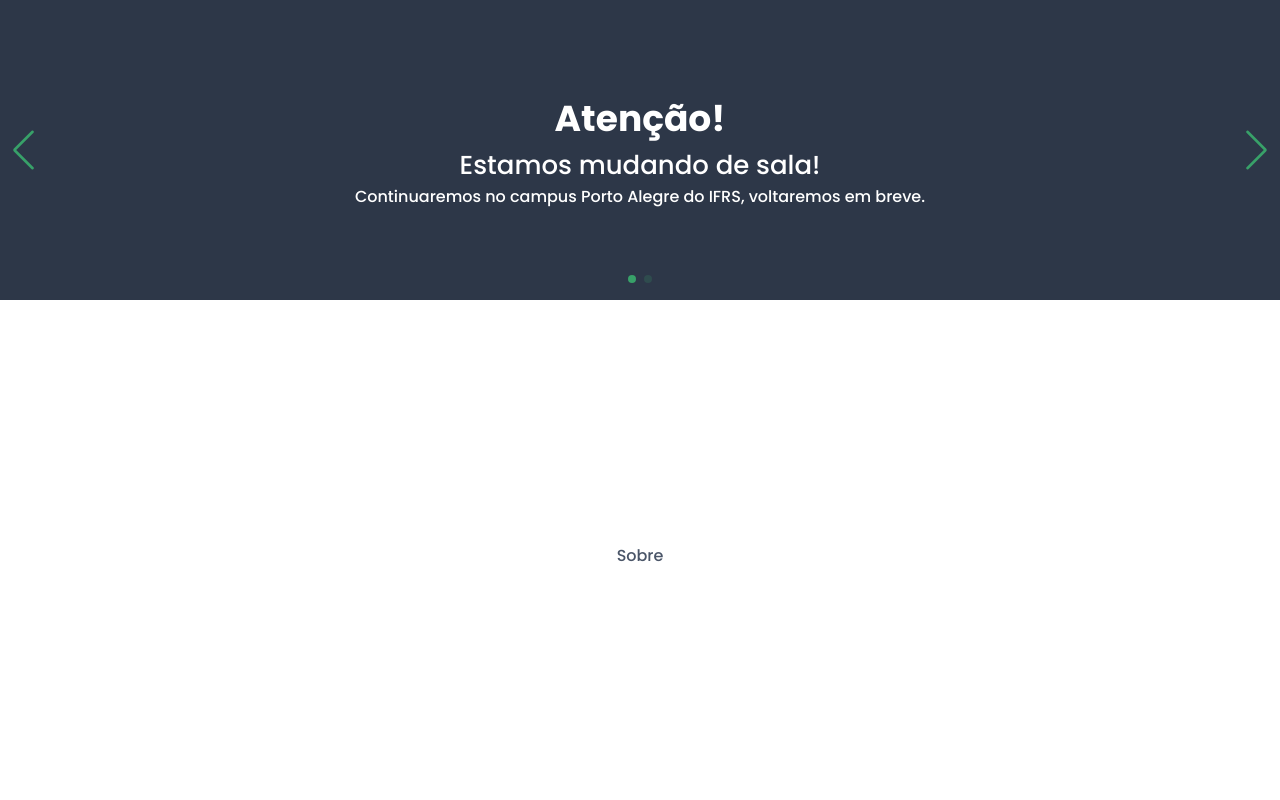
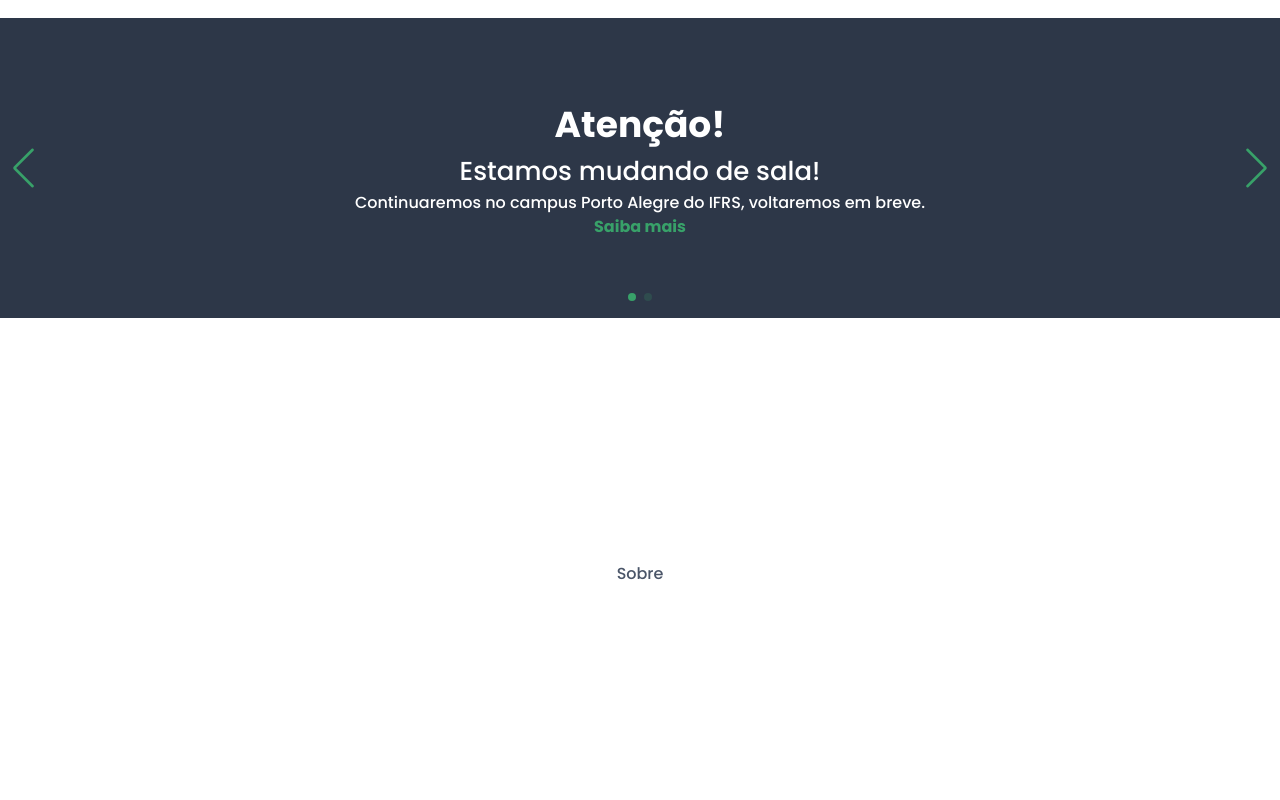
Before and after one commit to lmarcosss/poalab, a Next.js app: page / in a window 1280 px wide. Shown: the top 800 px of the page. Built offline with nearby package versions, Linux system fonts and the light colour scheme.

Commit message:
adjust banner and swiper

```diff
--- a/src/components/Banner/index.tsx
+++ b/src/components/Banner/index.tsx
@@ -1,12 +1,14 @@
-import { Flex, Text } from '@chakra-ui/react';
+import { Flex, Text, Link as ChakraLink } from '@chakra-ui/react';
+import Link from 'next/link';
 
 interface Props {
   title: string;
   subtitle: string;
   heading: string;
+  slug: string;
 }
 
-export function Banner({ title, subtitle, heading }: Props) {
+export function Banner({ title, subtitle, heading, slug }: Props) {
   return (
     <Flex
       w="100%"
@@ -25,6 +27,11 @@ export function Banner({ title, subtitle, heading }: Props) {
         <Text align="center" px="12" fontSize={['12', '14', '16']} fontWeight="400" color="white">
           {heading}
         </Text>
+        <Link href={`/posts/${slug}`} passHref>
+          <ChakraLink px="12" color="green.500" fontSize={['14', '16']} fontWeight="700">
+            Saiba mais
+          </ChakraLink>
+        </Link>
       </Flex>
     </Flex>
   );
--- a/src/components/Swiper/index.tsx
+++ b/src/components/Swiper/index.tsx
@@ -13,7 +13,7 @@ SwiperCore.use([Navigation, Pagination, Keyboard, Autoplay]);
 
 export function Swiper() {
   return (
-    <Box zIndex="1" flex="1" w="100%">
+    <Box zIndex="1" flex="1" w="100%" mt="18">
       <SwiperReact
         slidesPerView={1}
         centeredSlides
@@ -30,6 +30,7 @@ export function Swiper() {
             title="Atenção!"
             subtitle="Estamos mudando de sala!"
             heading="Continuaremos no campus Porto Alegre do IFRS, voltaremos em breve."
+            slug="estamos-mudando-de-sala"
           />
         </SwiperSlide>
         <SwiperSlide>
@@ -37,6 +38,7 @@ export function Swiper() {
             title="Open Day"
             subtitle="Nas sextas-feiras das 14h às 18h!"
             heading="O poaLAB estará aberto para visitação da comunidade externa."
+            slug="open-day"
           />
         </SwiperSlide>
       </SwiperReact>
```
